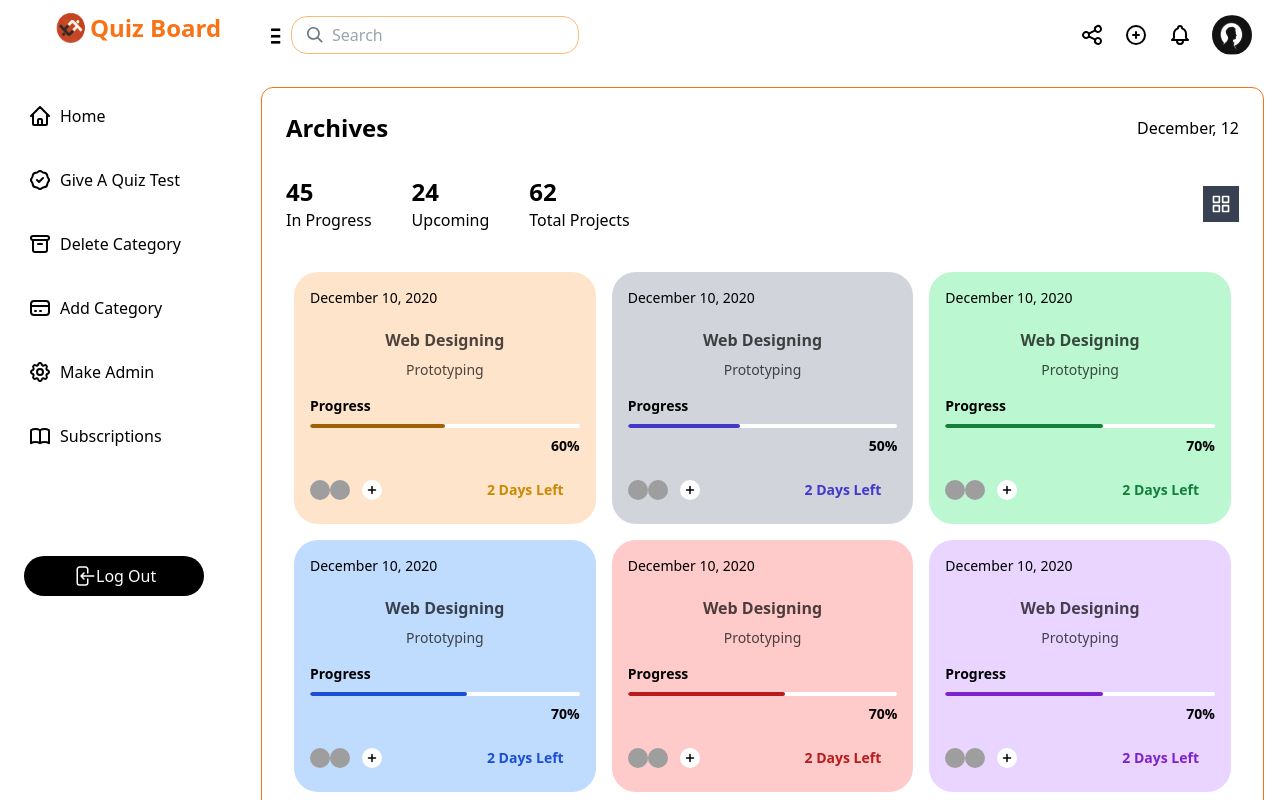
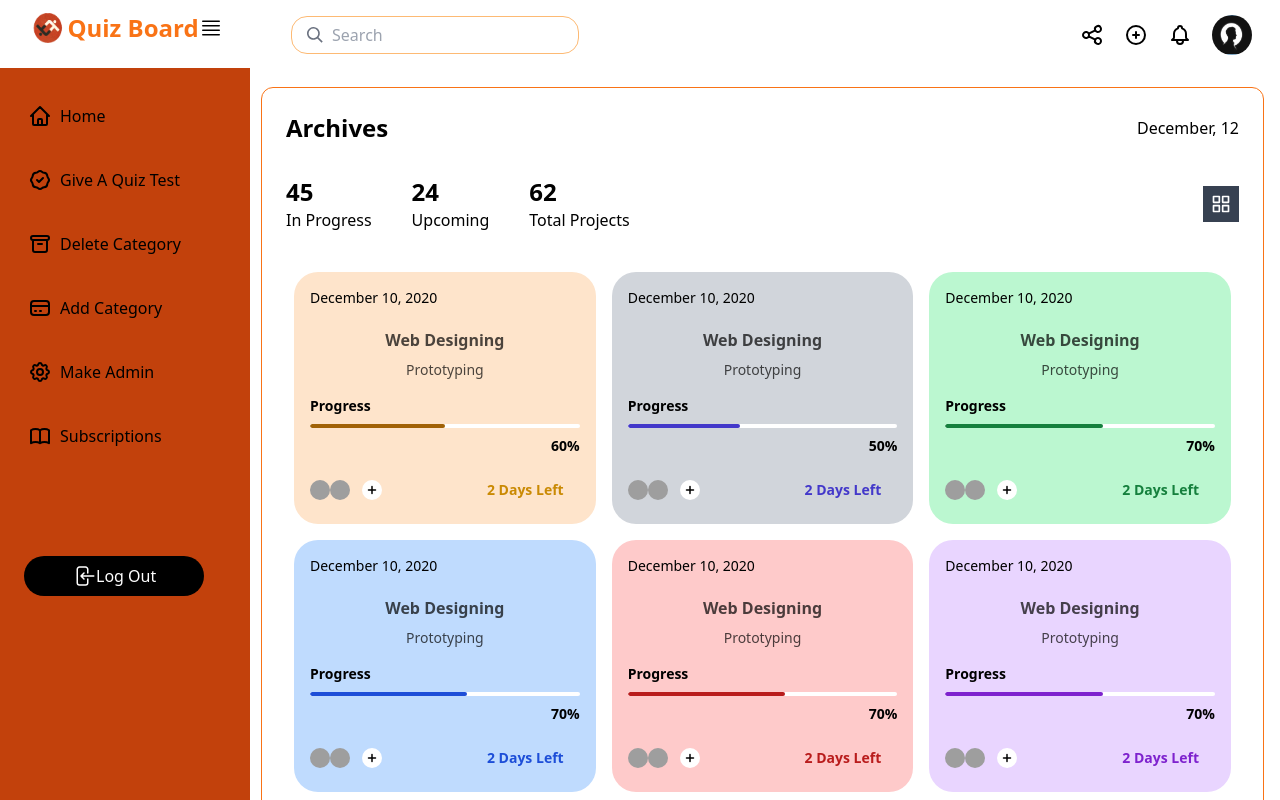
Before and after one commit to SaqlineShabbir/quizApp, a Next.js app: page /admin/archives in a window 1280 px wide. Built offline with nearby package versions, Linux system fonts and the light colour scheme; no server answers; grey boxes are pictures that could not be loaded.

Commit message:
navigation fix

```diff
--- /dev/null
+++ b/components/dashboard/provider/ToggleProvider.js
@@ -0,0 +1,37 @@
+import { useRouter } from "next/router";
+import React, { createContext, useState } from "react";
+
+export const ToggleContext = createContext();
+
+export function ToggleProvider({ children }) {
+  const [open, setOpen] = useState(false);
+  const router = useRouter();
+
+  function toggle() {
+    setOpen(!open);
+  }
+
+  // set the html tag style overflow to hidden
+  React.useEffect(() => {
+    document.documentElement.style.overflow = "hidden";
+  }, []);
+
+  // close side navigation when route changes
+  React.useEffect(() => {
+    if (open) {
+      router.events.on("routeChangeStart", () => setOpen(false));
+    }
+
+    return () => {
+      if (open) {
+        router.events.off("routeChangeStart", () => setOpen(false));
+      }
+    };
+  }, [open, router]);
+
+  return (
+    <ToggleContext.Provider value={{ open, toggle }}>
+      {children}
+    </ToggleContext.Provider>
+  );
+}
--- a/components/dashboard/sidenavigation/header.js
+++ b/components/dashboard/sidenavigation/header.js
@@ -1,10 +1,35 @@
-import Image from 'next/image';
-import logo from '../../../assets/logos/logo.png';
+import Image from "next/image";
+import { useContext } from "react";
+import logo from "../../../assets/logos/logo.png";
+import { ToggleContext } from "../provider/ToggleProvider";
 export default function SidenavHeader() {
+  const { open, toggle } = useContext(ToggleContext);
   return (
     <div className="bg-white flex items-center justify-center mb-6 pb-6 pt-3 sticky top-0 z-10">
       <Image src={logo} width="40" height="30" alt="logo" />
       <p className="text-2xl font-bold text-orange-500">Quiz Board</p>
+      <button
+        type="button"
+        aria-expanded="false"
+        aria-label="Toggle sidenav"
+        onClick={toggle}
+        className="text-4xl text-black focus:outline-none"
+      >
+        <svg
+          xmlns="http://www.w3.org/2000/svg"
+          fill="none"
+          viewBox="0 0 24 24"
+          strokeWidth={1.5}
+          stroke="currentColor"
+          className="w-6 h-6"
+        >
+          <path
+            strokeLinecap="round"
+            strokeLinejoin="round"
+            d="M3.75 5.25h16.5m-16.5 4.5h16.5m-16.5 4.5h16.5m-16.5 4.5h16.5"
+          />
+        </svg>
+      </button>
     </div>
   );
 }
--- a/components/dashboard/sidenavigation/index.js
+++ b/components/dashboard/sidenavigation/index.js
@@ -1,24 +1,27 @@
-import { useToggle } from '../provider/context';
-import SidenavHeader from './header';
-import SidenavItems from './items';
-import css from './style.module.css';
+// import { useToggle } from '../provider/context';
+import { useContext } from "react";
+import { ToggleContext } from "../provider/ToggleProvider";
+import SidenavHeader from "./header";
+import SidenavItems from "./items";
+import css from "./style.module.css";
 
 const style = {
   mobilePosition: {
-    left: 'left-0 ',
-    right: 'right-0 lg:left-0',
+    left: "left-0 ",
+    right: "left-0 lg:left-0",
   },
-  container: `pb-32 lg:pb-12`,
-  close: `duration-700 ease-out hidden transition-all lg:w-[271px]`,
-  open: `absolute duration-500 ease-in transition-all w-8/12 z-40 sm:w-5/12 md:w-64  lg:w-[271px]`,
+  container: `pb-32 lg:pb-12 bg-orange-700 shadow-lg min-h-screen`,
+  close: `duration-700 ease-out hidden transition-all lg:w-[250px]`,
+  open: `absolute duration-500 ease-in transition-all w-8/12 z-40 sm:w-5/12 md:w-64  lg:w-[250px]`,
   default: `h-screen overflow-y-auto text-white top-0 lg:absolute bg-white-900 lg:block lg:z-40`,
 };
 
 export default function SideNavigation({ mobilePosition }) {
-  const { open, ref } = useToggle();
+  // const { open, ref } = useToggle();
+  const { open } = useContext(ToggleContext);
   return (
     <aside
-      ref={ref}
+      // ref={ref}
 
       className={`${style.default} ${style.mobilePosition[mobilePosition]}
         ${open ? style.open : style.close} ${css.scrollbar}`}
--- a/components/dashboard/topnavigation/index.js
+++ b/components/dashboard/topnavigation/index.js
@@ -4,10 +4,12 @@ import { AuthContext } from "../../../context/AuthProvider";
 import Image from "next/image";
 import img from "../../../assets/images/user.PNG";
 import { useToggle } from "../provider/context";
+import { ToggleContext } from "../provider/ToggleProvider";
 export default function TopNavigation() {
   const { user } = useContext(AuthContext);
-  const { open, toggle } = useToggle();
-  console.log("🚀 ~ file: index.js:10 ~ TopNavigation ~ open", open)
+  const { open, toggle } = useContext(ToggleContext);
+  // const { open, toggle } = useToggle();
+  console.log("🚀 ~ file: index.js:10 ~ TopNavigation ~ open", open);
 
   const handleLogOut = () => {};
   return (
@@ -20,9 +22,22 @@ export default function TopNavigation() {
               aria-expanded="false"
               aria-label="Toggle sidenav"
               onClick={toggle}
-              className="text-4xl focus:outline-none"
+              className="text-4xl focus:outline-none sm:hidden"
             >
-              &#8801;
+              <svg
+                xmlns="http://www.w3.org/2000/svg"
+                fill="none"
+                viewBox="0 0 24 24"
+                strokeWidth={1.5}
+                stroke="currentColor"
+                className="w-6 h-6"
+              >
+                <path
+                  strokeLinecap="round"
+                  strokeLinejoin="round"
+                  d="M3.75 5.25h16.5m-16.5 4.5h16.5m-16.5 4.5h16.5m-16.5 4.5h16.5"
+                />
+              </svg>
             </button>
           </div>
           <div className="container flex left-0 relative w-3/4">
```
Also changed, not shown: pages/_app.js (+8 -5 lines).
